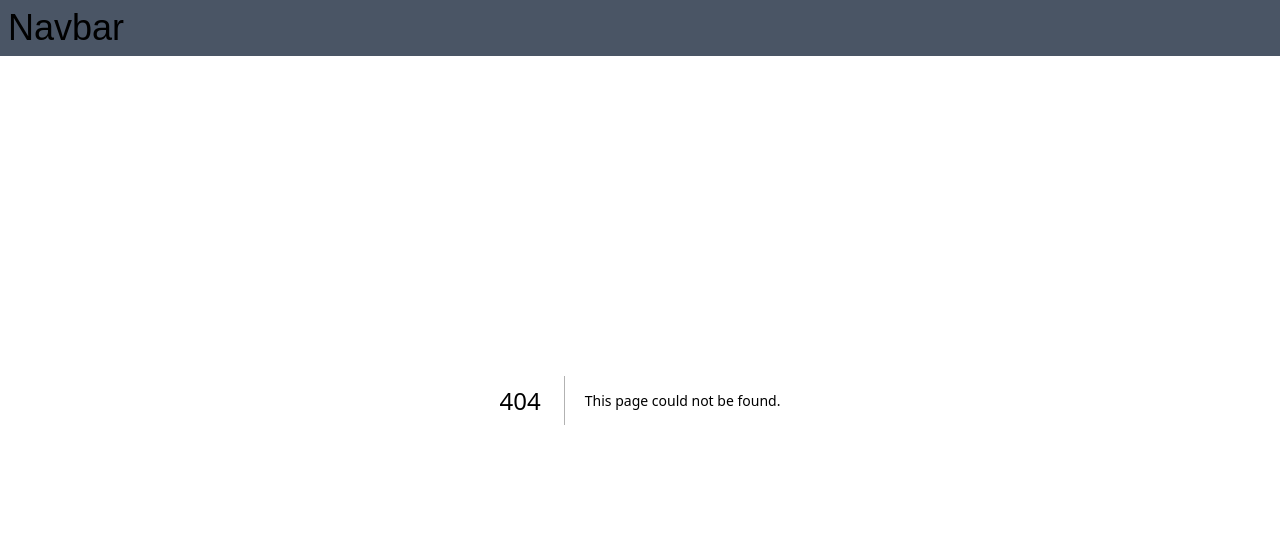
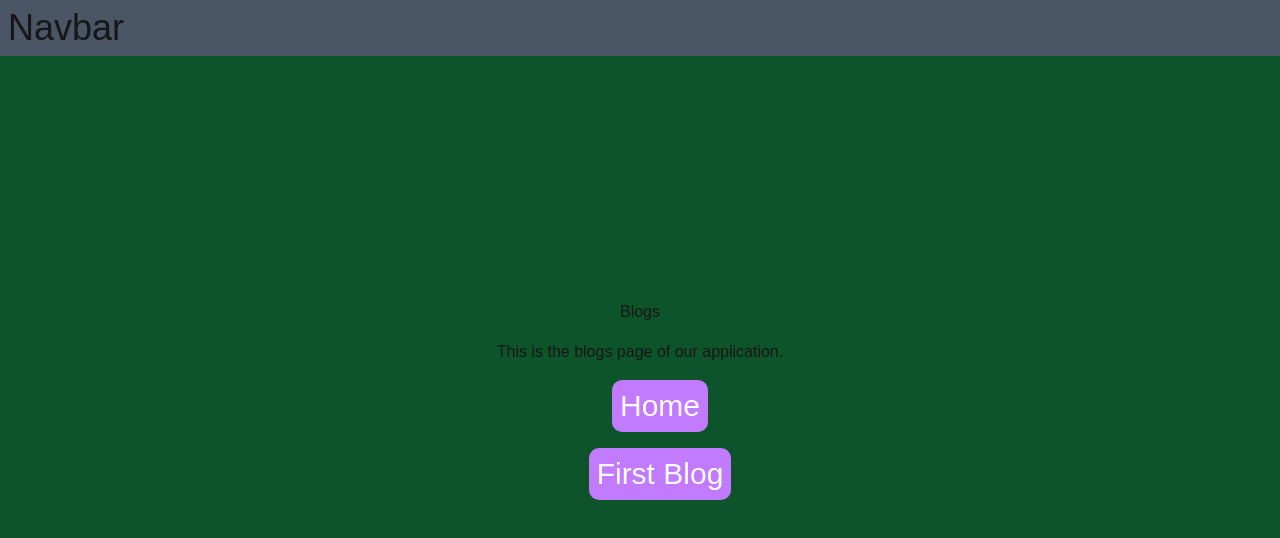
Before and after one commit to 17Swagat/Mulhite_LLM_Interface, a Next.js app: page /blog in a window 1280 px wide. Before the commit this address had no page. Shown: the top 538 px of the page. Built offline with nearby package versions, Linux system fonts and the light colour scheme.

Commit message:
Handling Nested Routes.

```diff
--- /dev/null
+++ b/src/app/blog/first/page.tsx
@@ -0,0 +1,14 @@
+import Link from "next/link";
+export default function FirstBlog() {
+    return (
+        <div className="h-screen w-screen flex flex-col items-center justify-center bg-amber-500 ">
+            <h1>First Blog Page</h1>
+            <p>This is the first blog page of our application.</p>
+            <Link
+                href="/"
+                className="text-white bg-purple-400 p-2 rounded-[10px] ml-10 text-3xl"
+            >
+                Home
+            </Link>
+        </div>);
+}
--- /dev/null
+++ b/src/app/blog/layout.tsx
@@ -0,0 +1,13 @@
+import '@/app/globals.css';
+
+export default function RootLayout({
+  children,
+}: Readonly<{
+  children: React.ReactNode;
+}>) {
+  return (
+    <div>
+        {children}
+    </div>
+  );
+}
--- /dev/null
+++ b/src/app/blog/page.tsx
@@ -0,0 +1,22 @@
+import Link from "next/link";
+export default function About() {
+    return (
+        <div className="h-screen w-screen flex flex-col items-center justify-center bg-green-900 gap-4">
+            <h1>Blogs</h1>
+            <p>This is the blogs page of our application.</p>
+            <Link
+                href="/"
+                className="text-white bg-purple-400 p-2 rounded-[10px] ml-10 text-3xl"
+            >
+                Home
+            </Link>
+
+            <Link
+                href="/blog/first"
+                className="text-white bg-purple-400 p-2 rounded-[10px] ml-10 text-3xl"
+            >
+                First Blog
+            </Link>
+        </div>
+    );
+}
--- a/src/app/page.tsx
+++ b/src/app/page.tsx
@@ -10,6 +10,9 @@ export default function Home() {
       <Link href="/profile" className="text-white bg-purple-400 p-2 rounded-[10px] ml-10 text-3xl">
         Profile
       </Link>
+      <Link href="/blog" className="text-white bg-purple-400 p-2 rounded-[10px] ml-10 text-3xl">
+        Blogs
+      </Link>
     </div>
   );
 }
```
